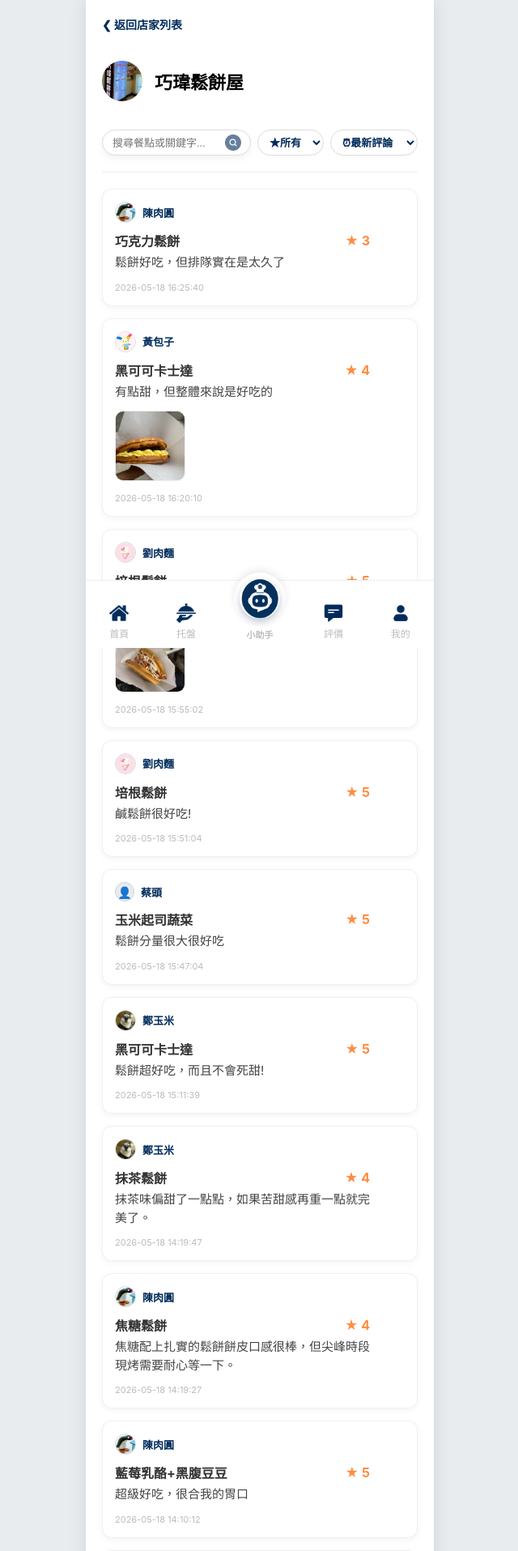
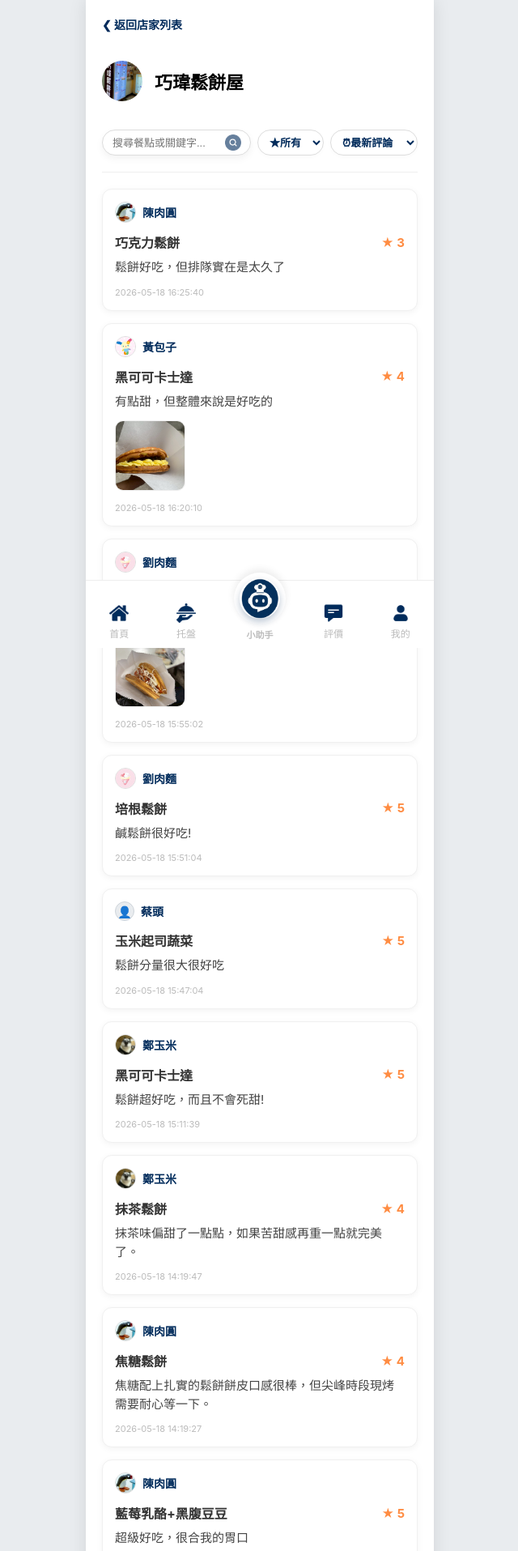
Before and after one commit to Zheng-yu-chen/Kafu, a PHP site: page /comments_restaurant.php?r_id=1 in a window 1280 px wide. Shown: the top 1915 px of the page at 81% size, without its empty margins (319-959 px from the left). Run offline with PHP 8.4, Linux system fonts and the light colour scheme; data comes from the database, SQL or seed files in the repository; a stand-in replaces the project's code that opens the database connection.

Commit message:
評論卡片位置微調

```diff
--- a/comments_restaurant.php
+++ b/comments_restaurant.php
@@ -340,23 +340,20 @@ if ($_SERVER['REQUEST_METHOD'] === 'POST' && isset($_POST['reply_submit'])) {
                      data-has-image="<?php echo !empty($com['com_img']) ? 'true' : 'false'; ?>"
                      data-text="<?php echo htmlspecialchars(mb_strtolower($com['item_name'] . $com['content'])); ?>">
 
-                    <div style="background:white; padding:15px 15px 15px 15px; border-radius:12px; margin-bottom:15px; box-shadow: 0 2px 8px rgba(0,0,0,0.05); border: 1px solid #f0f0f0; position: relative; box-sizing: border-box; padding-right: 58px;">
+                    <div style="background:white; padding:15px; border-radius:12px; margin-bottom:15px; box-shadow: 0 2px 8px rgba(0,0,0,0.05); border: 1px solid #f0f0f0; position: relative; box-sizing: border-box;">
+
                     <?php if ($is_admin): ?>
-                            <button class="comment-delete-btn" onclick="deleteComment(<?php echo $com['com_id']; ?>, this)" title="刪除評論">🗑</button>
+                        <button class="comment-delete-btn" onclick="deleteComment(<?php echo $com['com_id']; ?>, this)" title="刪除評論" style="position: absolute; top: 12px; right: 12px;">🗑</button>
                     <?php endif; ?>
 
-                        <div class="user-tag" style="display: flex; justify-content: space-between; align-items: center; width: 100%;">
+                    <div class="user-tag" style="display: flex; align-items: center; width: 100%; margin-bottom: 12px; position: relative;">
                         <div style="display: inline-flex; align-items: center; gap: 8px;">
                             <?php if (!empty($com['user_photo'])): ?>
-                                    <img src="uploads/<?php echo htmlspecialchars($com['user_photo']); ?>"
-                                         class="user-avatar"
-                                         alt="頭像"
-                                         onerror="this.onerror=null; this.src=this.src.replace('.jpg', '.JPG');">
+                                <img src="uploads/<?php echo htmlspecialchars($com['user_photo']); ?>" class="user-avatar" alt="頭像" onerror="this.onerror=null; this.src=this.src.replace('.jpg', '.JPG');">
                             <?php else: ?>
                                 <div class="user-avatar-placeholder">👤</div>
                             <?php endif; ?>
-
-                                <?php echo htmlspecialchars($com['user_name'] ?? '匿名使用者'); ?>
+                            <span style="color: #002B5B; font-weight: bold; font-size: 14px;"><?php echo htmlspecialchars($com['user_name'] ?? '匿名使用者'); ?></span>
                         </div>
 
                         <?php
@@ -366,17 +363,18 @@ if ($_SERVER['REQUEST_METHOD'] === 'POST' && isset($_POST['reply_submit'])) {
                         }
                         ?>
                         <?php if ($can_report_comment): ?>
-                                <button class="report-user-btn" onclick="reportComment(<?php echo $com['com_id']; ?>)" title="檢舉此評論">
-                                    <i class="fa-solid fa-triangle-exclamation"></i> </button>
+                            <button class="report-user-btn" onclick="reportComment(<?php echo $com['com_id']; ?>)" title="檢舉此評論" style="position: absolute; right: 0; top: 50%; transform: translateY(-50%); margin: 0;">
+                                <i class="fa-solid fa-triangle-exclamation"></i>
+                            </button>
                         <?php endif; ?>
                     </div>
 
-                        <div style="display:flex; justify-content:space-between; align-items: center; margin-bottom: 4px;">
-                            <strong id="comment-item-name-<?php echo $com['com_id']; ?>" style="font-size: 16px; color: #333;"><?php echo htmlspecialchars($com['item_name']); ?></strong>
-                            <span style="color:#FF8C42; font-weight: bold;">★ <span id="comment-rating-num-<?php echo $com['com_id']; ?>"><?php echo $com['rating']; ?></span></span>
+                    <div style="display: flex; justify-content: space-between; align-items: center; margin-bottom: 8px; width: 100%;">
+                        <strong id="comment-item-name-<?php echo $com['com_id']; ?>" style="font-size: 16px; color: #333; font-weight: bold;"><?php echo htmlspecialchars($com['item_name']); ?></strong>
+                        <span style="color:#FF8C42; font-weight: bold; font-size: 15px;">★ <span id="comment-rating-num-<?php echo $com['com_id']; ?>"><?php echo $com['rating']; ?></span></span>
                     </div>
 
-                        <p id="comment-text-content-<?php echo $com['com_id']; ?>" style="margin:4px 0 12px; color:#444; font-size: 15px; line-height: 1.5;">
+                    <p id="comment-text-content-<?php echo $com['com_id']; ?>" style="margin: 4px 0 12px; color: #444; font-size: 15px; line-height: 1.5; padding-right: 10px;">
                         <?php echo nl2br(htmlspecialchars($com['content'])); ?>
                     </p>
 
```
Lines whose indentation alone changed are shown as unchanged.
